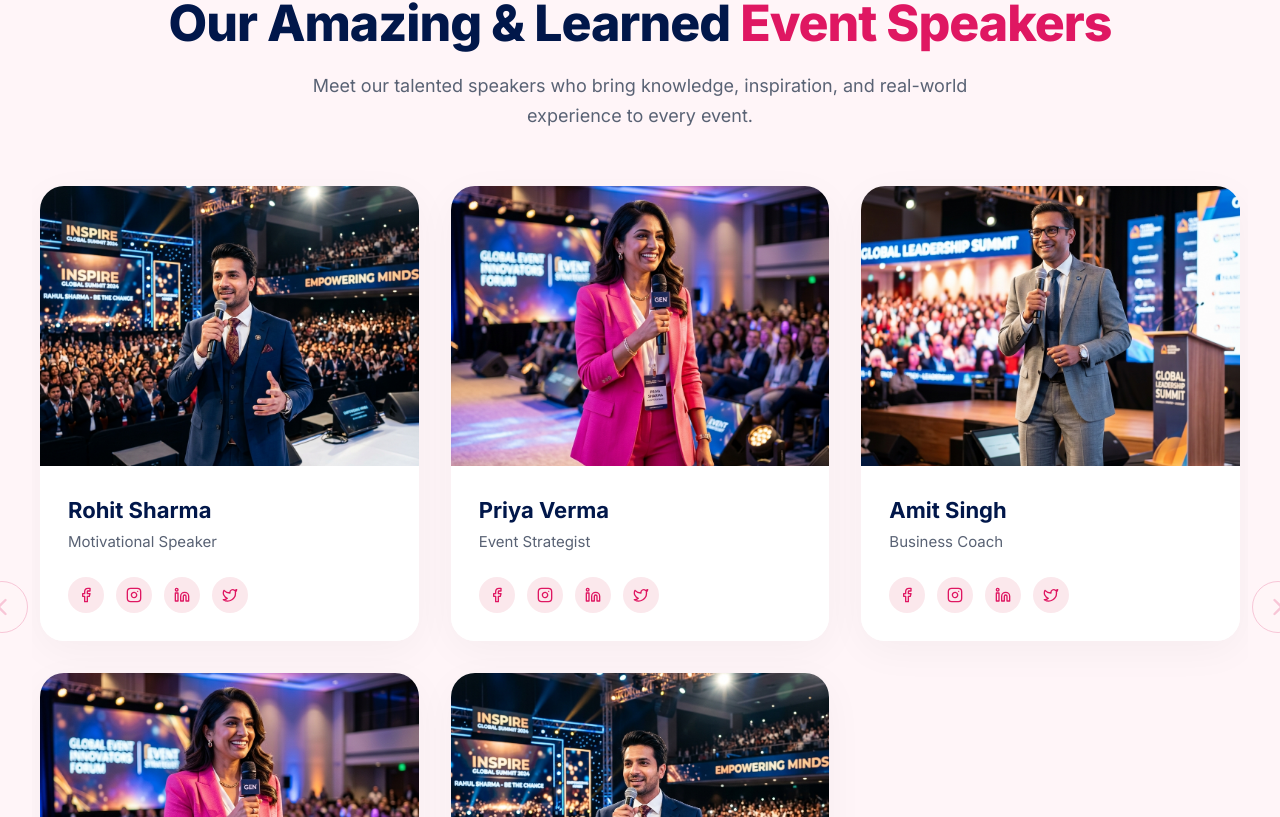
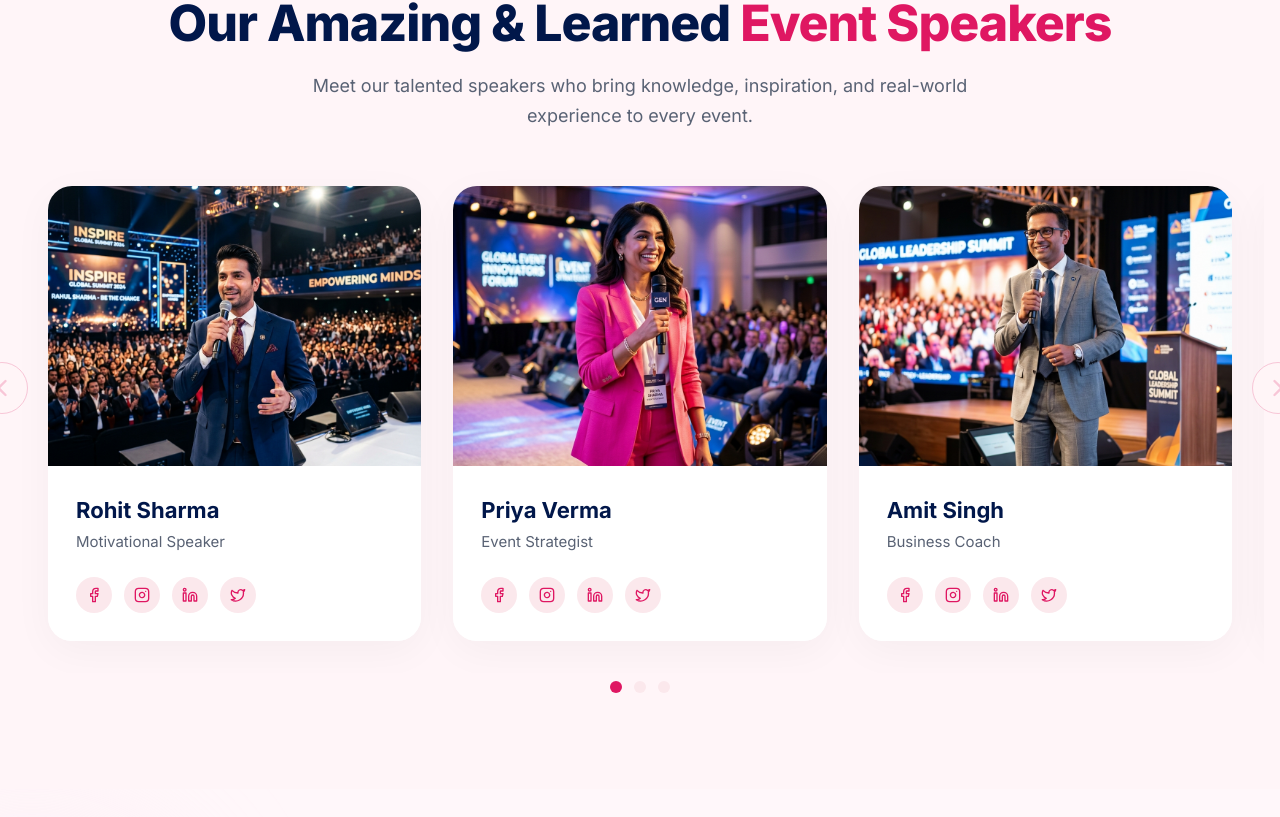
Before and after one commit to rupesh040/Bdayjunction, a Next.js app: page / in a window 1280 px wide. Shown: the part 4083-4900 px from the top of the page. Built offline with nearby package versions, Linux system fonts and the light colour scheme.

Commit message:
Update Speakers carousel to use sliding flex layout

```diff
--- a/components/Speakers.tsx
+++ b/components/Speakers.tsx
@@ -1,6 +1,6 @@
 "use client";
 
-import { useState } from "react";
+import { useState, useEffect } from "react";
 import { team } from "@/data";
 import SpeakerCard from "./SpeakerCard";
 import { ChevronLeft, ChevronRight } from "lucide-react";
@@ -9,9 +9,24 @@ export default function Speakers() {
   const { preTitle, titlePart1, titlePart2, description, items } = team;
 
   const [currentIndex, setCurrentIndex] = useState(0);
+  const [itemsPerPage, setItemsPerPage] = useState(3);
 
-  const next = () => setCurrentIndex((prev) => (prev + 1) % items.length);
-  const prev = () => setCurrentIndex((prev) => (prev - 1 + items.length) % items.length);
+  useEffect(() => {
+    const updateItemsPerPage = () => {
+      if (window.innerWidth < 768) setItemsPerPage(1);
+      else if (window.innerWidth < 1024) setItemsPerPage(2);
+      else setItemsPerPage(3);
+    };
+
+    updateItemsPerPage();
+    window.addEventListener("resize", updateItemsPerPage);
+    return () => window.removeEventListener("resize", updateItemsPerPage);
+  }, []);
+
+  const maxIndex = Math.max(0, items.length - itemsPerPage);
+
+  const next = () => setCurrentIndex((prev) => (prev >= maxIndex ? 0 : prev + 1));
+  const prev = () => setCurrentIndex((prev) => (prev <= 0 ? maxIndex : prev - 1));
 
   return (
     <section className="py-24 bg-[#fff5f8] relative overflow-hidden">
@@ -44,13 +59,17 @@ export default function Speakers() {
             <ChevronLeft size={28} strokeWidth={2} />
           </button>
 
-          <div className="overflow-hidden px-2 py-8 -my-8">
+          <div className="overflow-hidden py-8 -my-8 -mx-4 px-4">
             <div
-              className="flex transition-transform duration-500 ease-in-out md:grid md:grid-cols-2 lg:grid-cols-3 gap-8 md:transform-none"
-              style={{ transform: `translateX(calc(-${currentIndex * 100}% - ${currentIndex * 2}rem))` }}
+              className="flex transition-transform duration-500 ease-in-out"
+              style={{ transform: `translateX(-${currentIndex * (100 / itemsPerPage)}%)` }}
             >
               {items.map((item, idx) => (
-                <div key={idx} className="min-w-full md:min-w-0 transition-transform">
+                <div
+                  key={idx}
+                  className="shrink-0 px-4"
+                  style={{ width: `${100 / itemsPerPage}%` }}
+                >
                   <SpeakerCard {...item} />
                 </div>
               ))}
@@ -67,7 +86,7 @@ export default function Speakers() {
         </div>
 
         <div className="flex justify-center items-center gap-3 mt-10">
-          {items.map((_, idx) => (
+          {Array.from({ length: maxIndex + 1 }).map((_, idx) => (
             <button
               key={idx}
               onClick={() => setCurrentIndex(idx)}
```
